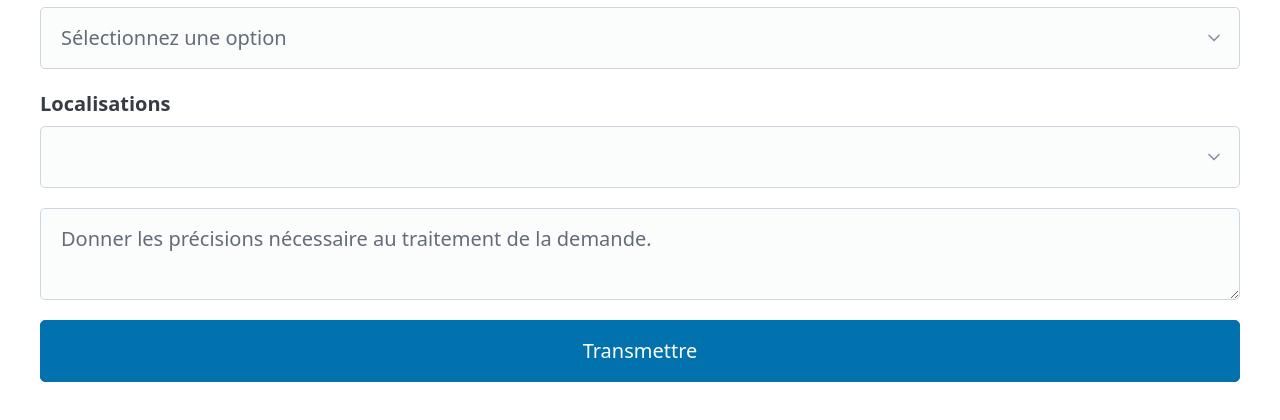
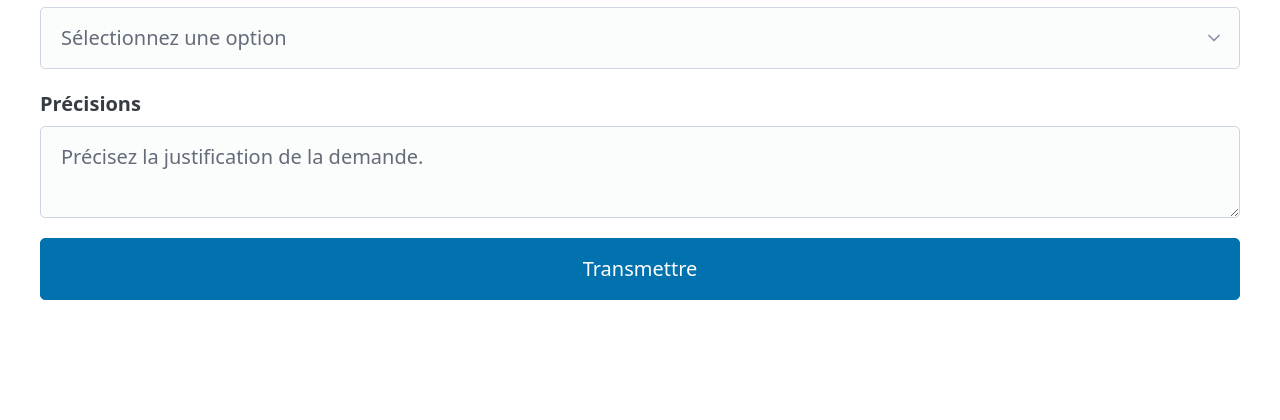
Before and after one commit to psychoconcierge/psychoconcierge.github.io, a plain HTML site: page Keys.html in a window 1280 px wide. Shown: the part 314-734 px from the top of the page. Drawn offline with nearby package versions, Linux system fonts and the light colour scheme.

Commit message:
Update Keys.html

```diff
--- a/Keys.html
+++ b/Keys.html
@@ -33,15 +33,14 @@
                     <option value="Autre">Autre, à spécifier...</option>
                 </select>
 
-                <label for="localisation"><strong>Localisations</strong></label>
-
-                <select required name="Localisations" id="localisations">
-                    <textarea
-                    name="Localisations"
-                    id="Localisationsn"
-                    placeholder="Donner les précisions nécessaire au traitement de la demande."
+                <label required name="Précisions" id="Précisions" for="Précisions">
+                    <strong>Précisions</strong>
+                </label>
+                <textarea
+                    name="Précisions"
+                    id="Précisions"
+                    placeholder="Précisez la justification de la demande."
                 ></textarea>
-                </select>
 
 
                 <button type="submit">Transmettre</button>
```
